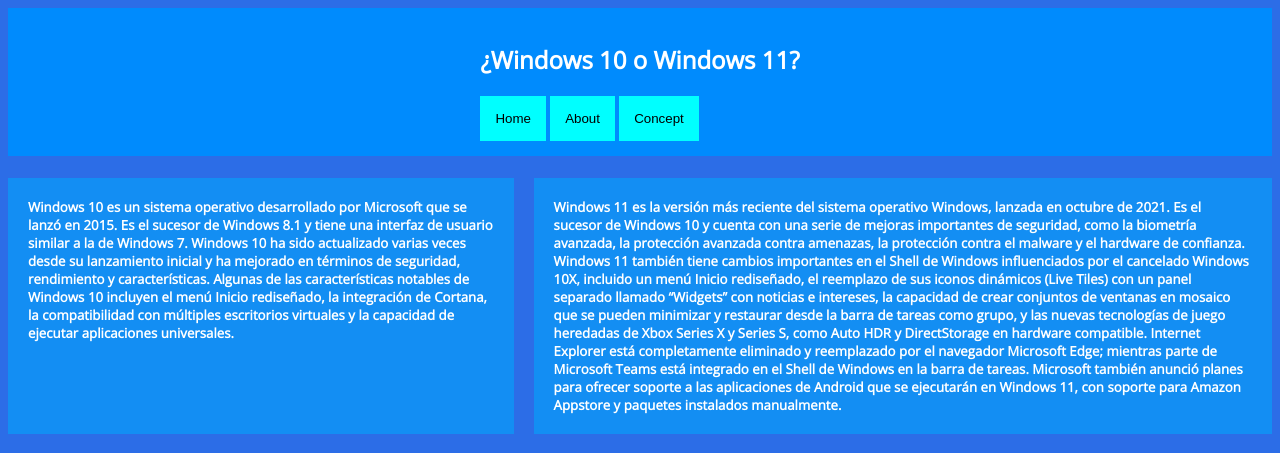
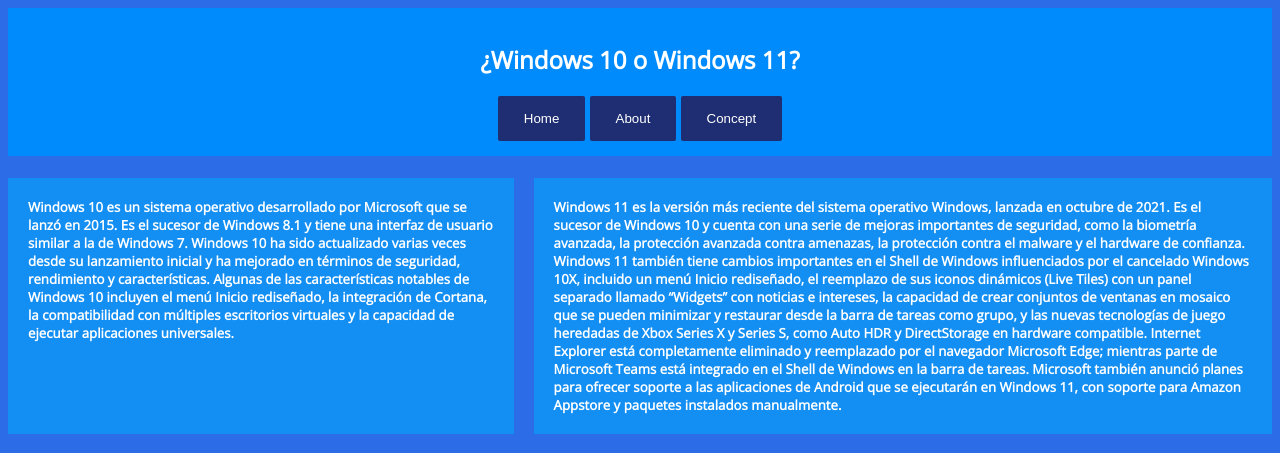
Before and after one commit to CarlosArgelio/community-challenge01, a PHP site: page / in a window 1280 px wide. Shown: the top 453 px of the page. Run offline with PHP 8.4, Linux system fonts and the light colour scheme.

Commit message:
some minor modifications, added animation button to the index

```diff
--- a/index.html
+++ b/index.html
@@ -1,5 +1,6 @@
 <!DOCTYPE html>
 <html lang="en">
+
 <head>
   <meta charset="UTF-8">
   <meta name="viewport" content="width=device-width, initial-scale=1.0">
@@ -11,36 +12,108 @@
   <link href="https://fonts.googleapis.com/css2?family=Open+Sans&display=swap" rel="stylesheet">
   <title>Reto</title>
 </head>
+
 <body>
+  <canvas id="canvas"></canvas>
   <header>
-      <link rel="shortcut icon" href="output.jpg">
     <nav>
-            <p class="ptitle"><h2>¿Windows 10 o Windows 11?</h2></p>
-            <button onclick="func()" class="border confetti-button">Home</button>
-            <button onclick="func()" class="border confetti-button">About</button>
-            <button onclick="func()" class="border confetti-button">Concept</button>
+      <p class="ptitle">
+      <h2>¿Windows 10 o Windows 11?</h2>
+      </p>
+      <button onclick="animateConfetti()" class="border notification start-button">Home</button>
+      <button onclick="animateConfetti()" class="border notification start-button">About</button>
+      <button onclick="animateConfetti()" class="border notification start-button">Concept</button>
 
       <script>
+        document.addEventListener("DOMContentLoaded", function () {
+          const canvas = document.getElementById('canvas');
+          const ctx = canvas.getContext('2d');
+          const confetti = [];
+          let animationId;
 
+          function createConfetti() {
+            const colors = ['#f44336', '#e91e63', '#9c27b0', '#673ab7', '#3f51b5', '#2196f3', '#03a9f4', '#00bcd4', '#009688', '#4CAF50', '#8BC34A', '#CDDC39', '#FFEB3B', '#FFC107', '#FF9800', '#FF5722'];
+            const size = Math.floor(Math.random() * 10) + 10;
+            const x = Math.floor(Math.random() * window.innerWidth);
+            const y = -size;
+            const speed = Math.floor(Math.random() * 5) + 5;
+            const color = colors[Math.floor(Math.random() * colors.length)];
+            confetti.push({ size, x, y, speed, color });
+          }
+
+          function drawConfetti() {
+            ctx.clearRect(0, 0, window.innerWidth, window.innerHeight);
+            confetti.forEach((c, i) => {
+              ctx.beginPath();
+              ctx.arc(c.x, c.y, c.size, 0, 2 * Math.PI);
+              ctx.fillStyle = c.color;
+              ctx.fill();
+              c.y += c.speed;
+              if (c.y > window.innerHeight) {
+                confetti.splice(i, 1);
+              }
+            });
+          }
+
+          function animateConfetti() {
+            createConfetti();
+            drawConfetti();
+            animationId = requestAnimationFrame(animateConfetti);
+          }
+
+          const startButtons = document.querySelectorAll('.start-button');
+
+          startButtons.forEach(function (button) {
+            button.addEventListener('click', () => {
+              animateConfetti();
+              setTimeout(() => {
+                cancelAnimationFrame(animationId);
+              }, 3000);
+            });
+          });
+        });
       </script>
     </nav>
   </header>
   <main>
     <section class="father">
-            <p><h5 class="pilar1">Windows 10 es un sistema operativo desarrollado por Microsoft que se lanzó en 2015. Es el sucesor de Windows 8.1 y tiene una interfaz de usuario similar a la de Windows 7. Windows 10 ha sido actualizado varias veces desde su lanzamiento inicial y ha mejorado en términos de seguridad, rendimiento y características. Algunas de las características notables de Windows 10 incluyen el menú Inicio rediseñado, la integración de Cortana, la compatibilidad con múltiples escritorios virtuales y la capacidad de ejecutar aplicaciones universales.</h4></p>
+      <p>
+      <h5 class="pilar1">Windows 10 es un sistema operativo desarrollado por Microsoft que se lanzó en 2015. Es el
+        sucesor de Windows 8.1 y tiene una interfaz de usuario similar a la de Windows 7. Windows 10 ha sido actualizado
+        varias veces desde su lanzamiento inicial y ha mejorado en términos de seguridad, rendimiento y características.
+        Algunas de las características notables de Windows 10 incluyen el menú Inicio rediseñado, la integración de
+        Cortana, la compatibilidad con múltiples escritorios virtuales y la capacidad de ejecutar aplicaciones
+        universales.</h4>
+        </p>
 
-            <p><h5 class="pilar2">Windows 11 es la versión más reciente del sistema operativo Windows, lanzada en octubre de 2021. Es el sucesor de Windows 10 y cuenta con una serie de mejoras importantes de seguridad, como la biometría avanzada, la protección avanzada contra amenazas, la protección contra el malware y el hardware de confianza. Windows 11 también tiene cambios importantes en el Shell de Windows influenciados por el cancelado Windows 10X, incluido un menú Inicio rediseñado, el reemplazo de sus iconos dinámicos (Live Tiles) con un panel separado llamado “Widgets” con noticias e intereses, la capacidad de crear conjuntos de ventanas en mosaico que se pueden minimizar y restaurar desde la barra de tareas como grupo, y las nuevas tecnologías de juego heredadas de Xbox Series X y Series S, como Auto HDR y DirectStorage en hardware compatible. Internet Explorer está completamente eliminado y reemplazado por el navegador Microsoft Edge; mientras parte de Microsoft Teams está integrado en el Shell de Windows en la barra de tareas. Microsoft también anunció planes para ofrecer soporte a las aplicaciones de Android que se ejecutarán en Windows 11, con soporte para Amazon Appstore y paquetes instalados manualmente.
-            </h5></p>
+        <p>
+        <h5 class="pilar2">Windows 11 es la versión más reciente del sistema operativo Windows, lanzada en octubre de
+          2021. Es el sucesor de Windows 10 y cuenta con una serie de mejoras importantes de seguridad, como la
+          biometría avanzada, la protección avanzada contra amenazas, la protección contra el malware y el hardware de
+          confianza. Windows 11 también tiene cambios importantes en el Shell de Windows influenciados por el cancelado
+          Windows 10X, incluido un menú Inicio rediseñado, el reemplazo de sus iconos dinámicos (Live Tiles) con un
+          panel separado llamado “Widgets” con noticias e intereses, la capacidad de crear conjuntos de ventanas en
+          mosaico que se pueden minimizar y restaurar desde la barra de tareas como grupo, y las nuevas tecnologías de
+          juego heredadas de Xbox Series X y Series S, como Auto HDR y DirectStorage en hardware compatible. Internet
+          Explorer está completamente eliminado y reemplazado por el navegador Microsoft Edge; mientras parte de
+          Microsoft Teams está integrado en el Shell de Windows en la barra de tareas. Microsoft también anunció planes
+          para ofrecer soporte a las aplicaciones de Android que se ejecutarán en Windows 11, con soporte para Amazon
+          Appstore y paquetes instalados manualmente.
+        </h5>
+        </p>
     </section>
 
     <!-- Carrusel -->
     <div class="carousel">
       <button class="left" aria-label="Previous Image">👈</button>
       <div class="carousel__item">
-              <img src="https://i0.wp.com/imgs.hipertextual.com/wp-content/uploads/2021/09/windows-11-logo-1-scaled.jpg?fit=1200%2C600&quality=50&strip=all&ssl=1" alt="Image One">
+        <img
+          src="https://i0.wp.com/imgs.hipertextual.com/wp-content/uploads/2021/09/windows-11-logo-1-scaled.jpg?fit=1200%2C600&quality=50&strip=all&ssl=1"
+          alt="Image One">
       </div>
       <div class="carousel__item">
-              <img src="https://ceovenezuela.com/wp-content/uploads/2015/08/ceovzla-Windows-10de-los-m%C3%A1s-populares1.png" alt="Image Two">
+        <img src="https://ceovenezuela.com/wp-content/uploads/2015/08/ceovzla-Windows-10de-los-m%C3%A1s-populares1.png"
+          alt="Image Two">
       </div>
       <button class="right" aria-label="Next Image">👉</button>
     </div>
@@ -48,14 +121,15 @@
 
   <section class="mother">
     <div class="pilarMother1">
-            <p><h5>Ventajas de Windows 10:</h5>
+      <p>
+      <h4>Ventajas de Windows 10:</h4>
       Interfaz de usuario familiar y fácil de usar. <br>
       Compatibilidad con una amplia gama de hardware y software.<br>
       Actualizaciones regulares para mejorar la seguridad y el rendimiento.<br>
       Integración de Cortana para asistencia por voz.<br>
       Compatibilidad con múltiples escritorios virtuales.<br>
       Capacidad para ejecutar aplicaciones universales.<br>
-              <h5>Desventajas de Windows 10:</h5>
+      <h4>Desventajas de Windows 10:</h4>
 
       Menú Inicio desordenado y poco intuitivo.<br>
       Problemas de privacidad y seguridad.<br>
@@ -64,14 +138,15 @@
       Problemas de rendimiento en algunos sistemas.</p>
     </div>
     <div class="pilarMother2">
-            <p><h5>Ventajas de Windows 11:</h5>
+      <p>
+      <h4>Ventajas de Windows 11:</h4>
       Diseño renovado y moderno.<br>
       Mejoras significativas en la seguridad y la privacidad.<br>
       Integración mejorada con Microsoft Teams.<br>
       Compatibilidad con aplicaciones de Android.<br>
       Mejoras en el rendimiento y la eficiencia energética.<br>
       Nuevas funciones de juego heredadas de Xbox Series X y Series S.<br>
-              <h5>Desventajas de Windows 11:</h5>
+      <h4>Desventajas de Windows 11:</h4>
 
       Requisitos de hardware más exigentes.<br>
       Compatibilidad limitada con algunos programas y controladores.<br>
@@ -95,10 +170,17 @@
   </script>
   </main>
   <footer>
-      <p>Engelberth Rivas <br>
+    <p>
+    <h5>Contacto</h5>
+    Engelberth Rivas <br>
+
     C.I.30.552.120 <br>
     engelberthrivas14@gmail.com</p>
+    <p>
+    <h5>Direccion</h5>
+    Esquina a desbarrancados 123</p>
     <img class="favicon" src="output.jpg" alt="100px">
   </footer>
 </body>
+
 </html>
--- a/styles.css
+++ b/styles.css
@@ -11,7 +11,8 @@
     padding: 15px;
     background: #008bfd;
     display: grid;
-    place-content: center;
+    text-align: center;
+    /* place-content: center; */
 }
 .father{
     display: flex;
@@ -41,18 +42,6 @@
   width: 60%;
   margin-left: 20px;
 }
-a{
-    padding: 15px;
-    background-color: aqua;
-    text-decoration: none;
-    color: black;
-}
-a:hover{
-  color: white;
-  padding: 15px;
-  background: rgb(5, 57, 153);
-}
-
 /* Carrusel */
 .carousel {
     display: flex;
@@ -152,8 +141,37 @@
   text-decoration: none;
   color: black;
 }
-button:hover{
+
+
+/* Notificacion */
+.notification {
+  background-color: rgb(31, 46, 114);
   color: white;
-  padding: 15px;
-  background: rgb(5, 57, 153);
+  text-decoration: none;
+  padding: 15px 26px;
+  position: relative;
+  display: inline-block;
+  border-radius: 2px;
 }
+
+.notification:hover {
+  background: rgb(255, 0, 0);
+}
+
+.notification .badge {
+  position: absolute;
+  top: -10px;
+  right: -10px;
+  padding: 5px 10px;
+  border-radius: 50%;
+  background: red;
+  color: white;
+}
+#canvas {
+  position: absolute;
+  top: 0;
+  left: 0;
+  z-index: -1;
+  width: 100%;
+  height: 250%;
+}
```
Lines whose indentation alone changed are shown as unchanged.
